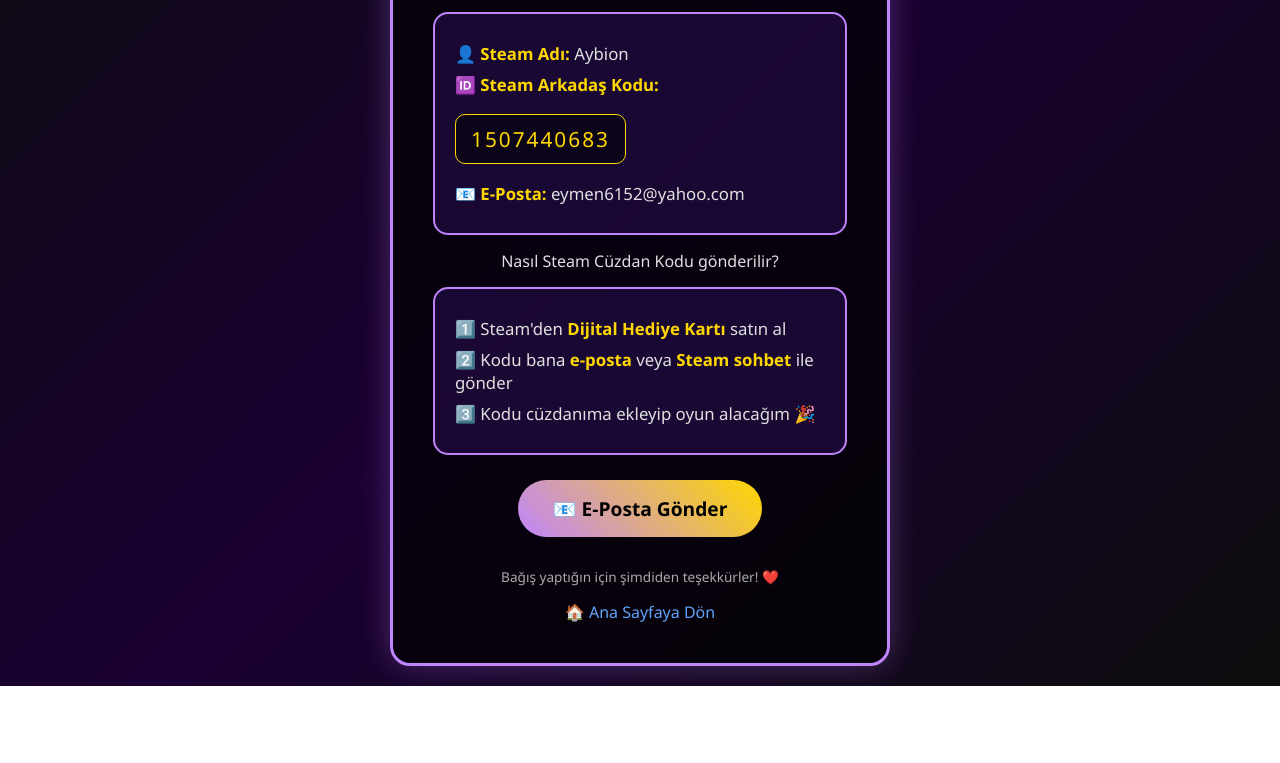
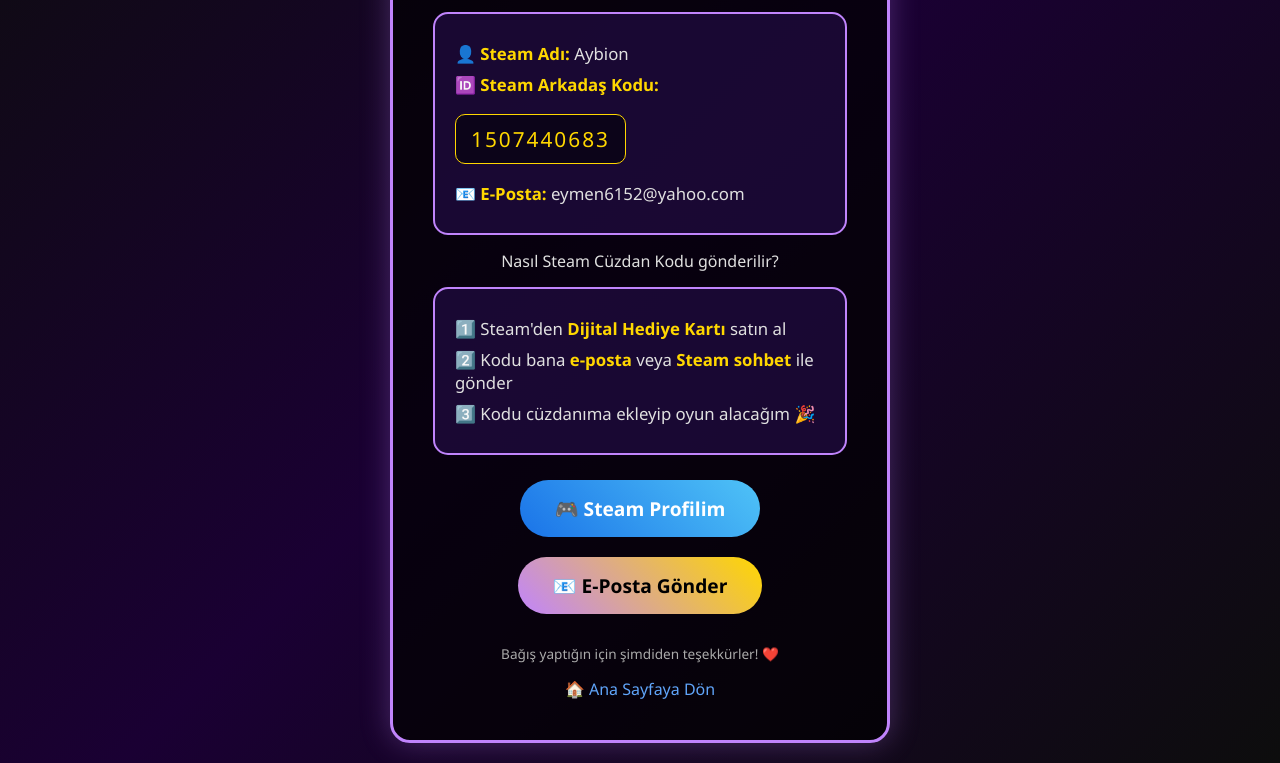
Before and after one commit to Aybion/Aybion.github.io, a plain HTML site: page bagis.html in a window 1280 px wide. Shown: the part 275-1038 px from the top of the page. Before the commit the page ends 961 px from the top, so only its background shows below. Drawn offline with Linux system fonts and the light colour scheme.

Commit message:
Update bagis.html

```diff
--- a/bagis.html
+++ b/bagis.html
@@ -37,6 +37,10 @@
             transition:0.3s;border:none;cursor:pointer;
         }
         .buton:hover{box-shadow:0 0 20px gold;transform:scale(1.05);}
+        .steam-buton{
+            background:linear-gradient(45deg,#1a73e8,#4fc3f7) !important;
+            color:#fff !important;
+        }
         .not{color:#aaa;font-size:0.85em;margin-top:20px;}
         a{color:#60a5fa;text-decoration:none;}
         a:hover{color:#ffd700;}
@@ -62,6 +66,7 @@
             <p>3️⃣ Kodu cüzdanıma ekleyip oyun alacağım 🎉</p>
         </div>
 
+        <a href="https://steamcommunity.com/profiles/76561198411346411" target="_blank" class="buton steam-buton">🎮 Steam Profilim</a>
         <a href="mailto:eymen6152@yahoo.com?subject=Steam Cüzdan Kodu" class="buton">📧 E-Posta Gönder</a>
 
         <p class="not">Bağış yaptığın için şimdiden teşekkürler! ❤️</p>
```
